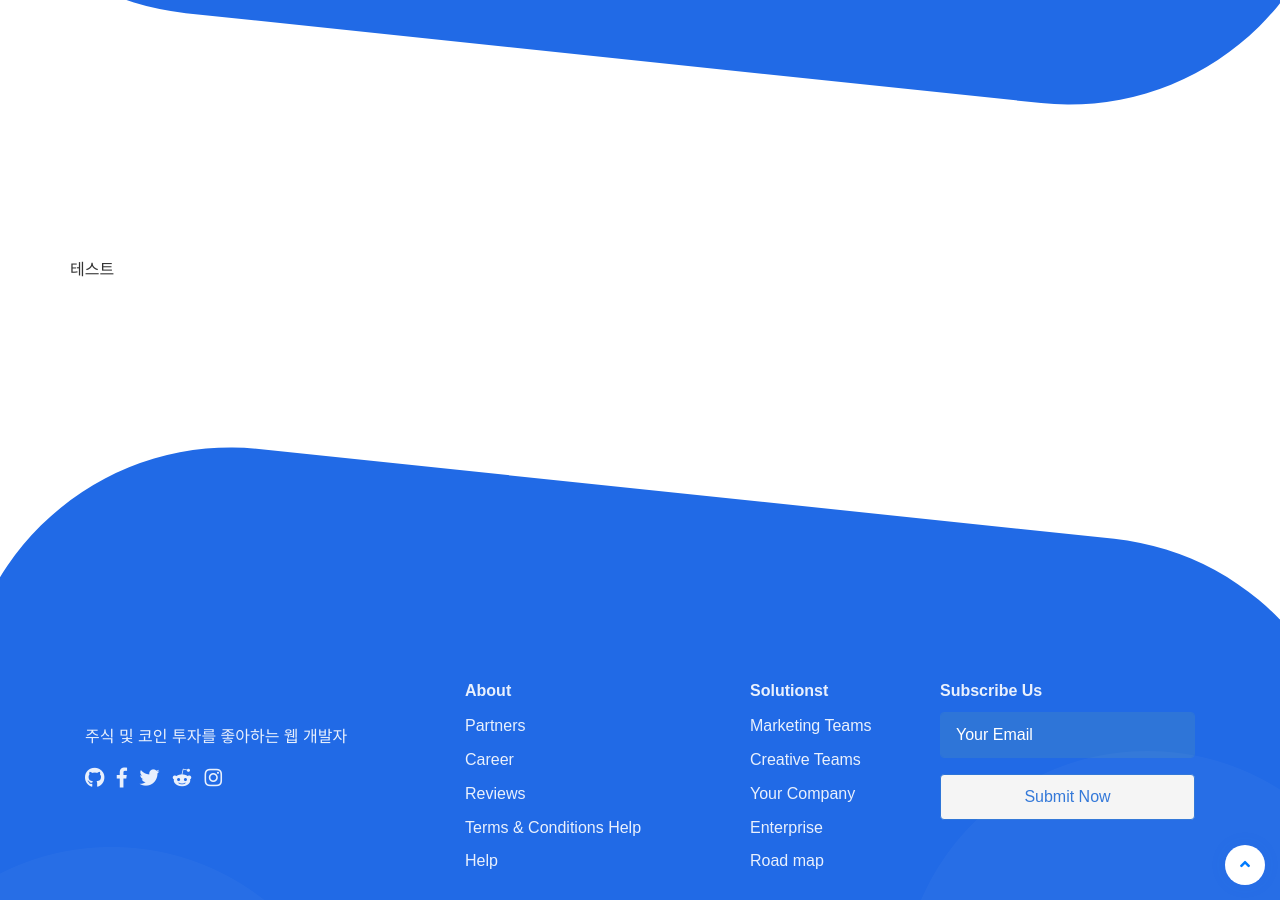
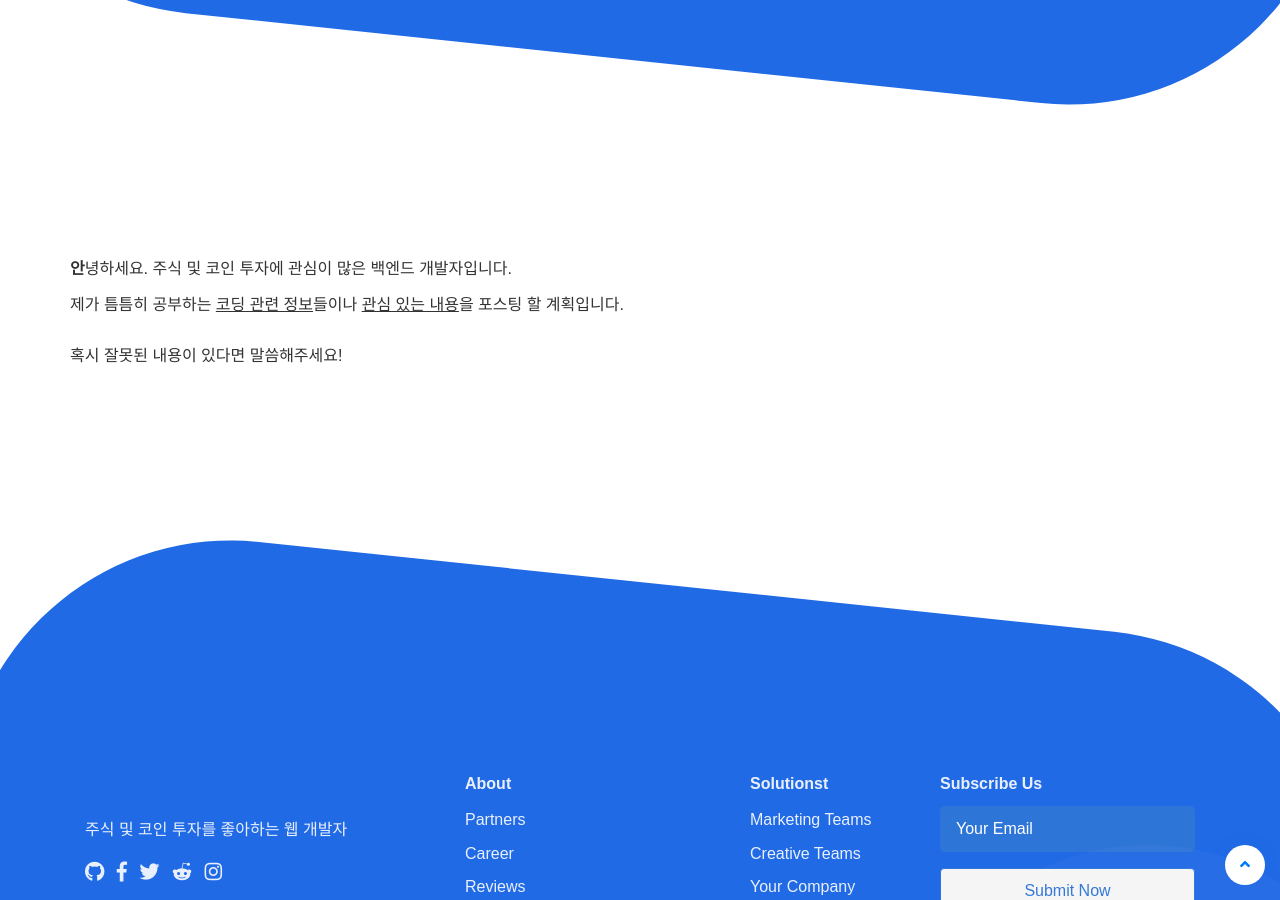
Before and after one commit to yuuisang/yuuisang.github.io, a Jekyll site: the page built from _authors/EuiSangYu.html, in a window 1280 px wide and 900 px high, scrolled down 845 px. Built offline with Jekyll 4.4.1, drawn with Linux system fonts in a browser that asks for light colours; some web fonts are replaced.

Commit message:
css chg test

```diff
--- a/_layouts/author.html
+++ b/_layouts/author.html
@@ -6,7 +6,10 @@ layout: default
     <div class="container">
         <div class="blog-wrapper">
             <div class="row">
-                테스트
+                <article class=""  data-aos="fade-up">
+                    <p><strong class="first-word">안</strong>녕하세요. 주식 및 코인 투자에 관심이 많은 백엔드 개발자입니다. </p>
+                    <p>제가 틈틈히 공부하는 <u>코딩 관련 정보</u>들이나 <u>관심 있는 내용</u>을 포스팅 할 계획입니다. <br><br>혹시 잘못된 내용이 있다면 말씀해주세요!</p>
+                </article>
             </div>
         </div>
     </div>
```
